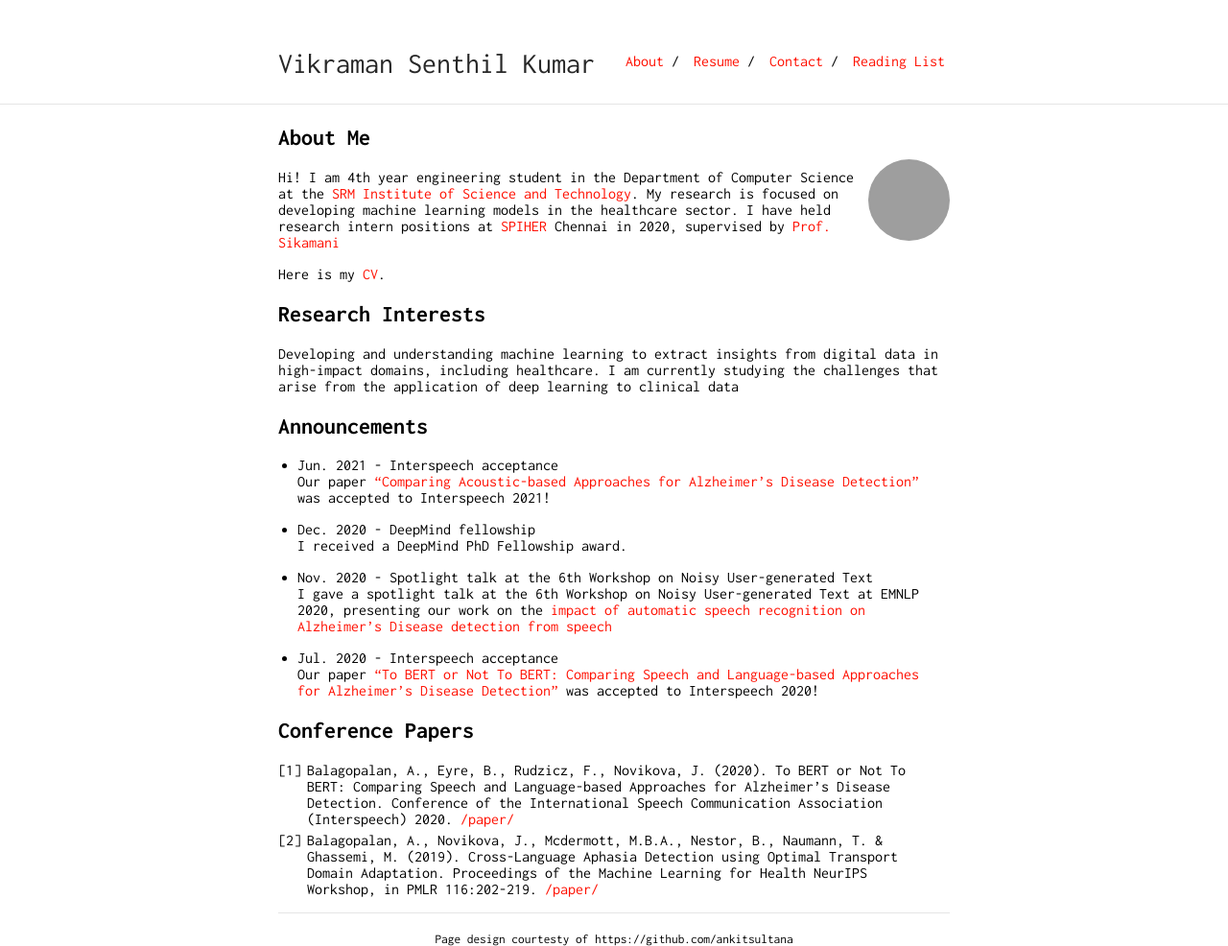
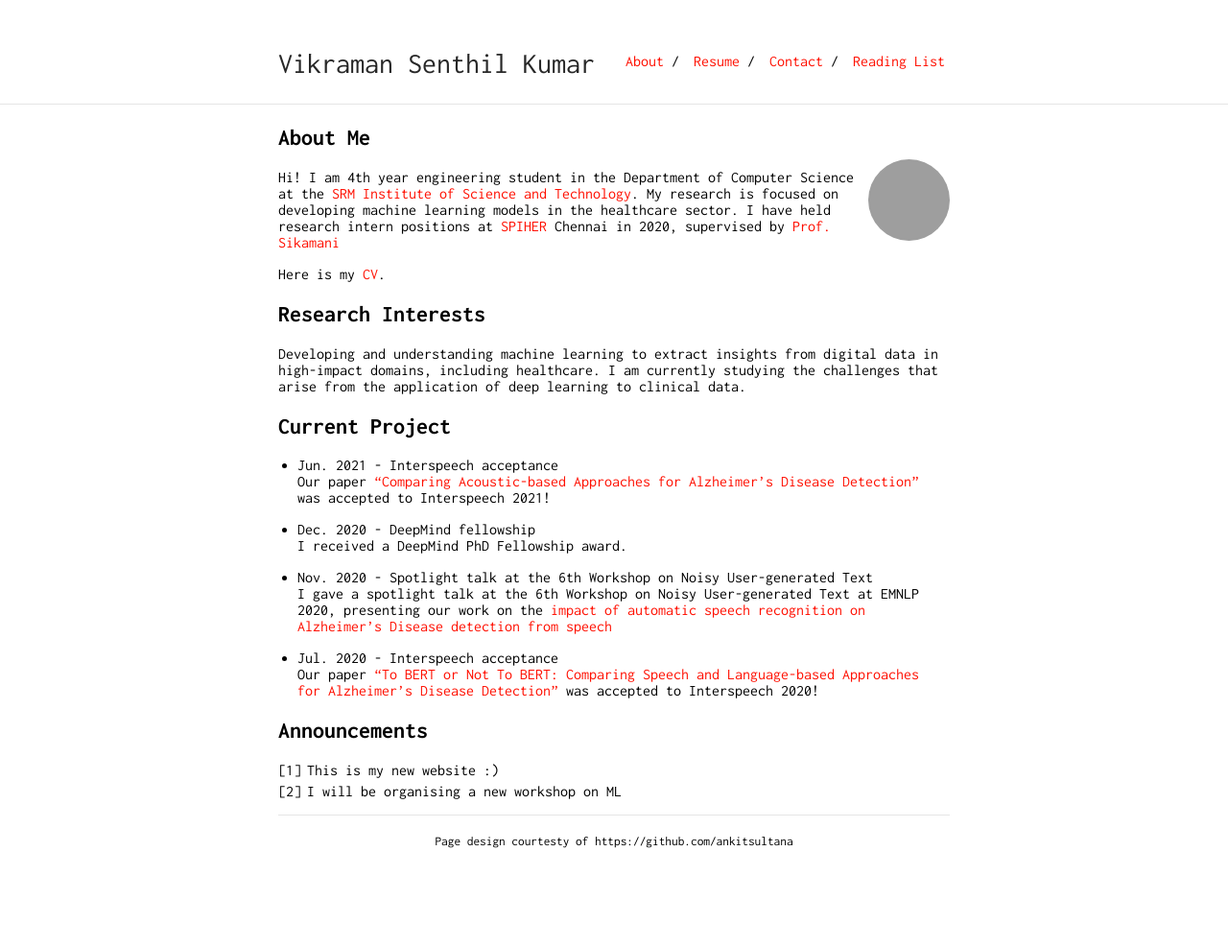
Before and after one commit to Vikramansen/vikramansen.github.io, a Jekyll site: the page built from index.md, in a window 1280 px wide. Shown: the whole page at 96% size. Built offline with Jekyll 4.4.1, drawn with Linux system fonts in a browser that asks for light colours; our own code applies the rules of GitHub Pages for plain Markdown files; after the commit the page ends 900 px from its top, so only the background shows below that; grey boxes are pictures that could not be loaded.

Commit message:
Update index.md

```diff
--- a/index.md
+++ b/index.md
@@ -13,9 +13,9 @@ Here is my [CV](https://vikramansen.github.io/resume.pdf).
 
 ## Research Interests
 
-Developing and understanding machine learning to extract insights from digital data in high-impact domains, including healthcare. I am currently studying the challenges that arise from the application of deep learning to clinical data
+Developing and understanding machine learning to extract insights from digital data in high-impact domains, including healthcare. I am currently studying the challenges that arise from the application of deep learning to clinical data.
 
-## Announcements
+## Current Project
 - Jun. 2021 - Interspeech acceptance  \
 Our paper ["Comparing Acoustic-based Approaches for Alzheimer's Disease Detection"](https://arxiv.org/abs/2106.01555) was accepted to Interspeech 2021!
 
@@ -28,6 +28,6 @@ I gave a spotlight talk at the 6th Workshop on Noisy User-generated Text at EMNL
 - Jul. 2020 - Interspeech acceptance \
 Our paper ["To BERT or Not To BERT: Comparing Speech and Language-based Approaches for Alzheimer's Disease Detection"](https://arxiv.org/abs/2008.01551) was accepted to Interspeech 2020!
 
-## Conference Papers
-1. Balagopalan, A., Eyre, B., Rudzicz, F., Novikova, J. (2020). To BERT or Not To BERT: Comparing Speech and Language-based Approaches for Alzheimer’s Disease Detection. Conference of the International Speech Communication Association (Interspeech) 2020. [/paper/](https://arxiv.org/abs/2008.01551)
-2. Balagopalan, A., Novikova, J., Mcdermott, M.B.A., Nestor, B., Naumann, T. & Ghassemi, M. (2019). Cross-Language Aphasia Detection using Optimal Transport Domain Adaptation. Proceedings of the Machine Learning for Health NeurIPS Workshop, in PMLR 116:202-219. [/paper/](http://proceedings.mlr.press/v116/balagopalan20a/balagopalan20a.pdf)
+## Announcements
+1. This is my new website :)
+2. I will be organising a new workshop on ML
```
